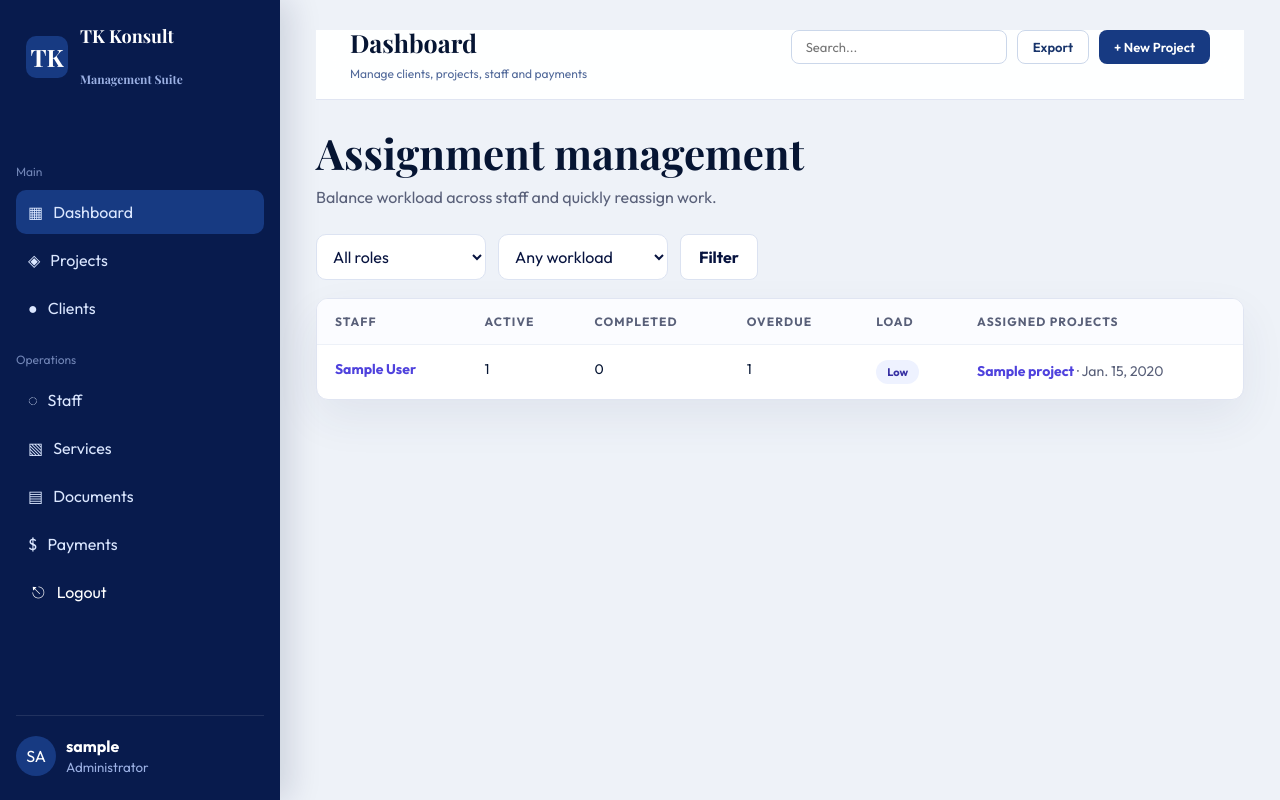
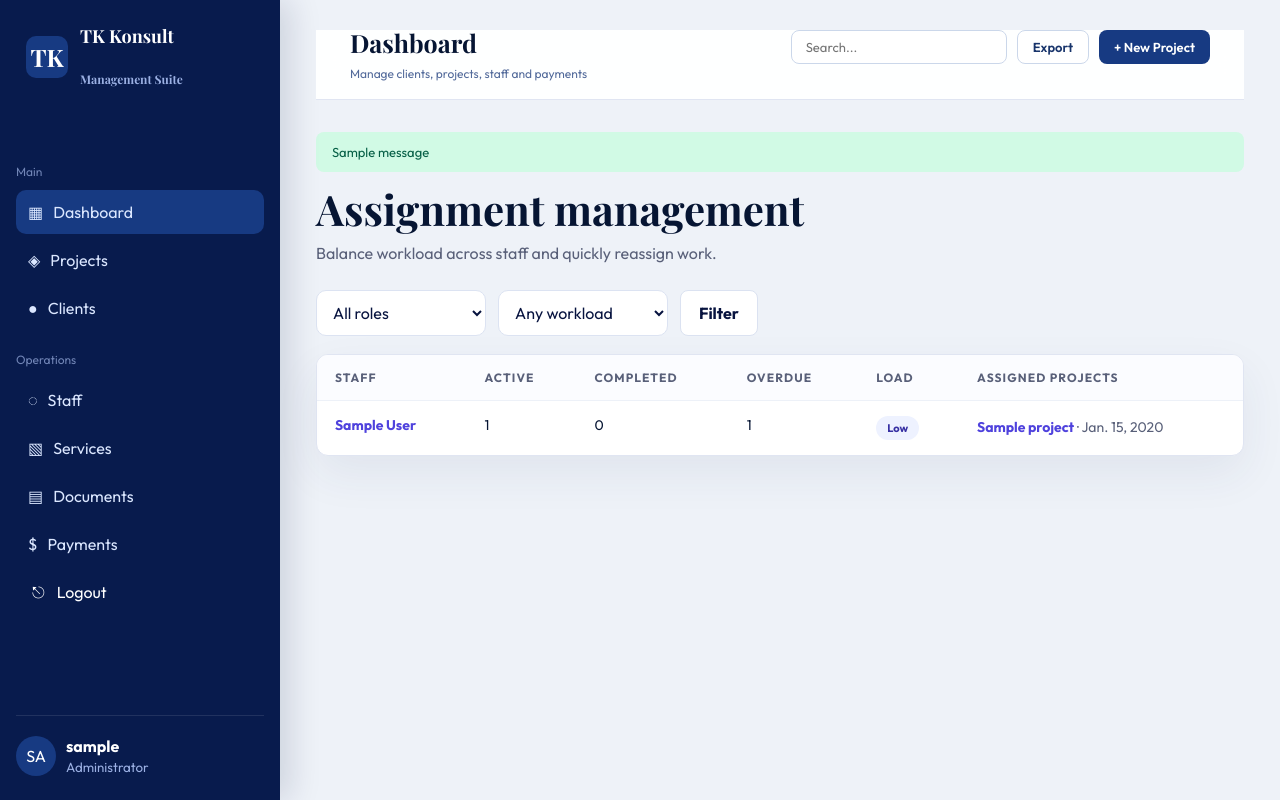
Before and after one commit to Ttnyathi/Consult-OS-, a Django app: page /panel/assignments/ in a window 1280 px wide. Run offline with Django 3.2, Linux system fonts and the light colour scheme; a user stored in the database is signed in; tables that the repository leaves empty hold one stand-in row (values such as "Sample post"); one stand-in notice (Sample message) is shown; data that the repository does not hold is empty.

Commit message:
password issue

```diff
--- a/management/templates/admin_panel/base.html
+++ b/management/templates/admin_panel/base.html
@@ -444,6 +444,14 @@ grid-template-columns: repeat(4, minmax(0, 1fr));
             </div>
         </header>
 
+        {% if messages %}
+            {% for message in messages %}
+                <div class="alert alert-{{ message.tags }}" style="padding: 12px 16px; margin-bottom: 16px; border-radius: 8px; background: {% if 'success' in message.tags %}#d1fae5{% elif 'error' in message.tags %}#ffe0e0{% elif 'warning' in message.tags %}#fef3c7{% else %}#d9eaff{% endif %}; color: {% if 'success' in message.tags %}#065f46{% elif 'error' in message.tags %}#9c1b1b{% elif 'warning' in message.tags %}#92400e{% else %}#064ba8{% endif %}; font-size: 13px;">
+                    {{ message }}
+                </div>
+            {% endfor %}
+        {% endif %}
+
         <section class="page-content">
             {% block content %}{% endblock %}
         </section>
```
